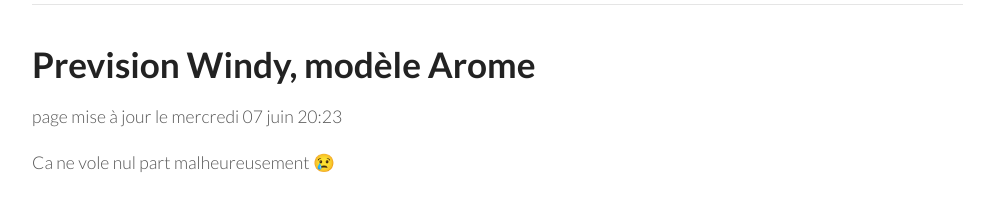
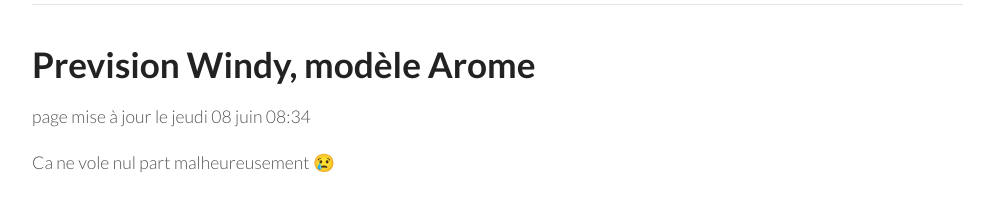
Before and after one commit to parapente-dans-le-nord/parapente-dans-le-nord.github.io, a Jekyll site: the page built from index.markdown, in a window 1280 px wide. Shown: the part 137-348 px from the top of the page, without its empty margins (26-1020 px from the left). Built offline with Jekyll 4.4.1, drawn with Linux system fonts in a browser that asks for light colours.

Commit message:
update index.markdown

```diff
--- a/all.markdown
+++ b/all.markdown
@@ -7,4 +7,4 @@ title:  "Tous les spots"
 {: .links}
 
 # Prevision Windy, modèle Arome
-page mise à jour le mercredi 07 juin 20:23
+page mise à jour le jeudi 08 juin 08:34
--- a/index.markdown
+++ b/index.markdown
@@ -7,7 +7,7 @@ title:  "Ou ça vole"
 {: .links}
 
 # Prevision Windy, modèle Arome
-page mise à jour le mercredi 07 juin 20:23
+page mise à jour le jeudi 08 juin 08:34
 
 
 Ca ne vole nul part malheureusement 😢
```
